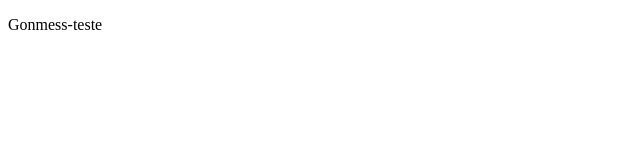
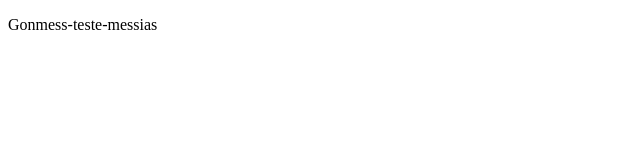
Before and after one commit to COUTmessias/primeiro_teste, a plain HTML site: page teste.html in a window 1280 px wide. Shown: the full height of the page, 0-640 px from the left. Drawn offline with Linux system fonts and the light colour scheme.

Commit message:
quinto commit

```diff
--- a/teste.html
+++ b/teste.html
@@ -6,6 +6,6 @@
     <title>Document</title>
 </head>
 <body>
-    <p>Gonmess-teste</p>
+    <p>Gonmess-teste-messias</p>
 </body>
 </html>
```
